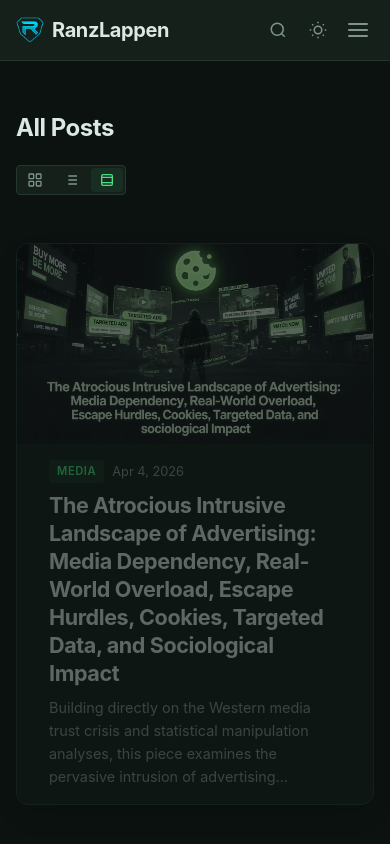
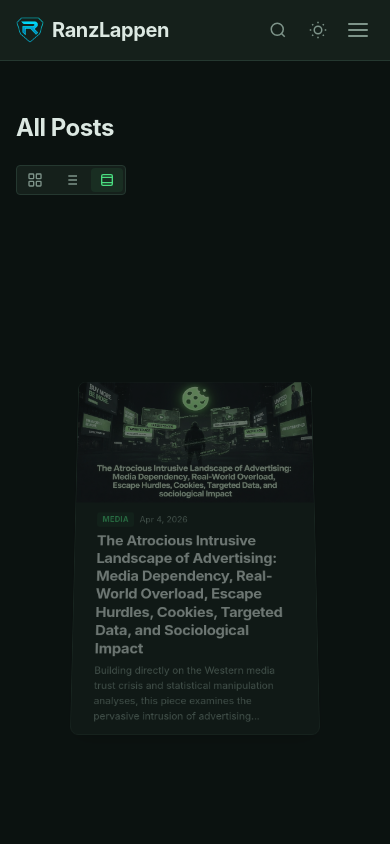
Before and after one commit to Ranzlappen/website, a Jekyll site: the page built from pages/blog.html, in a window 390 px wide and 900 px high. Shown: the top 844 px of the window. Built offline with Jekyll 4.4.1, drawn with Linux system fonts in a browser that asks for light colours.

Commit message:
Revert "Replace 3D rolodex card stacking with fade-in/fade-out on /blog/"

```diff
--- a/assets/css/style.css
+++ b/assets/css/style.css
@@ -646,7 +646,28 @@
    DATE: 2026-04-04
    ============================================================ */
 
-/* Registered custom property for shadow interpolation (progressive enhancement) */
+/* Registered custom properties — required for CSS scroll-driven animation
+   interpolation of transform sub-values (progressive enhancement) */
+@property --r-ty {
+  syntax: '<length>';
+  inherits: true;
+  initial-value: 0px;
+}
+@property --r-tz {
+  syntax: '<length>';
+  inherits: true;
+  initial-value: 0px;
+}
+@property --r-rx {
+  syntax: '<angle>';
+  inherits: true;
+  initial-value: 0deg;
+}
+@property --r-sc {
+  syntax: '<number>';
+  inherits: true;
+  initial-value: 1;
+}
 @property --r-shadow {
   syntax: '<number>';
   inherits: true;
@@ -675,12 +696,11 @@
 
 .rolodex-card {
   position: sticky;
-  top: calc(var(--header-height, 3.5rem) + 2rem);
+  top: calc(var(--header-height, 3.5rem) + 2rem + var(--card-index, 0) * 6px);
   width: 100%;
   min-height: 20rem;
   opacity: 1;
   z-index: 1;
-  transition: opacity 0.3s ease;
 }
 
 .rolodex-card__link {
@@ -696,8 +716,13 @@
   position: relative;
   width: 100%;
   min-height: 20rem;
+  transform:
+    translateY(var(--r-ty, 0px))
+    translateZ(var(--r-tz, 0px))
+    rotateX(var(--r-rx, 0deg))
+    scale(var(--r-sc, 1));
   transform-style: preserve-3d;
-  will-change: opacity;
+  will-change: transform;
 }
 
 /* Hover flip — only on focused (centered) cards, with smooth transition
@@ -706,7 +731,12 @@
   transition: transform 0.7s cubic-bezier(0.16, 1, 0.3, 1);
 }
 .rolodex-card.is-focused:hover .rolodex-card__inner {
-  transform: rotateY(180deg);
+  transform:
+    translateY(var(--r-ty, 0px))
+    translateZ(var(--r-tz, 0px))
+    rotateX(var(--r-rx, 0deg))
+    scale(var(--r-sc, 1))
+    rotateY(180deg);
 }
 
 .rolodex-card__face {
@@ -853,26 +883,50 @@
    older browsers fall back to the JS scroll handler seamlessly. */
 @keyframes rolodex-card-peel {
   0% {
+    --r-ty: 55px;
+    --r-tz: -380px;
+    --r-rx: 35deg;
+    --r-sc: 0.62;
     --r-shadow: 0;
     opacity: 0;
   }
   25% {
+    --r-ty: 30px;
+    --r-tz: -200px;
+    --r-rx: 18deg;
+    --r-sc: 0.82;
     --r-shadow: 0.5;
-    opacity: 0.6;
+    opacity: 0.7;
   }
   40% {
+    --r-ty: 0px;
+    --r-tz: 0px;
+    --r-rx: 0deg;
+    --r-sc: 1;
     --r-shadow: 1;
     opacity: 1;
   }
   60% {
+    --r-ty: 0px;
+    --r-tz: 0px;
+    --r-rx: 0deg;
+    --r-sc: 1;
     --r-shadow: 1;
     opacity: 1;
   }
   80% {
+    --r-ty: -30px;
+    --r-tz: -250px;
+    --r-rx: -50deg;
+    --r-sc: 0.72;
     --r-shadow: 0.3;
-    opacity: 0.4;
+    opacity: 0.5;
   }
   100% {
+    --r-ty: -50px;
+    --r-tz: -400px;
+    --r-rx: -78deg;
+    --r-sc: 0.55;
     --r-shadow: 0;
     opacity: 0;
   }
@@ -902,9 +956,13 @@
   .rolodex-card__inner {
     min-height: auto;
   }
-  /* No flip on mobile */
+  /* No flip on mobile — preserve scroll-driven transforms only */
   .rolodex-card.is-focused:hover .rolodex-card__inner {
-    transform: none;
+    transform:
+      translateY(var(--r-ty, 0px))
+      translateZ(var(--r-tz, 0px))
+      rotateX(var(--r-rx, 0deg))
+      scale(var(--r-sc, 1));
   }
   .rolodex-card__back {
     display: none;
--- a/assets/js/main.js
+++ b/assets/js/main.js
@@ -203,22 +203,41 @@
             continue;
           }
 
-          var opacity, shadow;
-          var absDist = Math.abs(dist);
+          var opacity, ty, tz, rx, sc, shadow;
 
-          if (absDist < 0.08) {
-            // Active zone — fully visible
+          if (dist < -0.55) {
+            // Gone above — fully peeled backward off the stack
+            opacity = 0;
+            ty = -50; tz = -400; rx = -78; sc = 0.55; shadow = 0;
+          } else if (dist < -0.08) {
+            // Peeling away — dramatic backward rotation like a rolodex flip
+            var t = ease(clamp((Math.abs(dist) - 0.08) / 0.47, 0, 1));
+            opacity = 1 - t;
+            ty = -50 * t;
+            tz = -400 * t;
+            rx = -78 * t;
+            sc = 1 - 0.45 * t;
+            shadow = 1 - t;
+          } else if (dist < 0.12) {
+            // Active zone — flat, fully presented, dramatic presence
+            var c = clamp((dist + 0.08) / 0.20, 0, 1);
+            var edge = Math.abs(c - 0.5) * 2;
             opacity = 1;
-            shadow = 1;
-          } else if (absDist < 0.55) {
-            // Fading zone — smooth fade from 1 to 0
-            var t = ease(clamp((absDist - 0.08) / 0.47, 0, 1));
-            opacity = 1 - t;
-            shadow = 1 - t;
+            ty = 0; tz = -4 * edge; rx = 0;
+            sc = 1 - 0.008 * edge; shadow = 1;
+          } else if (dist < 0.70) {
+            // Deck below — stacked in perspective with subtle forward lean
+            var t = ease(clamp((dist - 0.12) / 0.58, 0, 1));
+            opacity = 1 - t * 0.80;
+            ty = 45 * t;
+            tz = -320 * t;
+            rx = 28 * t;
+            sc = 1 - 0.32 * t;
+            shadow = 1 - t * 0.80;
           } else {
-            // Gone — fully invisible
+            // Hidden below — queued off-screen
             opacity = 0;
-            shadow = 0;
+            ty = 55; tz = -380; rx = 35; sc = 0.62; shadow = 0;
           }
 
           // Z-index: focused card highest, others fall off by distance
@@ -245,6 +264,11 @@
           if (cssScrollDriven) continue;
 
           card.style.opacity = opacity;
+          // Set CSS custom properties — CSS composes the final transform
+          card.style.setProperty('--r-ty', ty + 'px');
+          card.style.setProperty('--r-tz', tz + 'px');
+          card.style.setProperty('--r-rx', rx + 'deg');
+          card.style.setProperty('--r-sc', sc);
           card.style.setProperty('--r-shadow', shadow);
         }
       });
--- a/pages/blog.html
+++ b/pages/blog.html
@@ -49,9 +49,10 @@
 
     <div class="posts-rolodex" id="posts-rolodex">
       <div class="rolodex-scene">
+        {% assign index = 0 %}
         {% for post in site.posts %}
           {% if post.status == "published" or post.status == "placeholder" %}
-            <article class="rolodex-card">
+            <article class="rolodex-card" style="--card-index: {{ index }};">
               <a href="{{ post.url | relative_url }}" class="rolodex-card__link" aria-label="{{ post.title }}">
                 <div class="rolodex-card__inner">
                   <div class="rolodex-card__face rolodex-card__front">
@@ -91,6 +92,7 @@
                 </div>
               </a>
             </article>
+            {% assign index = index | plus: 1 %}
           {% endif %}
         {% endfor %}
       </div>
```
